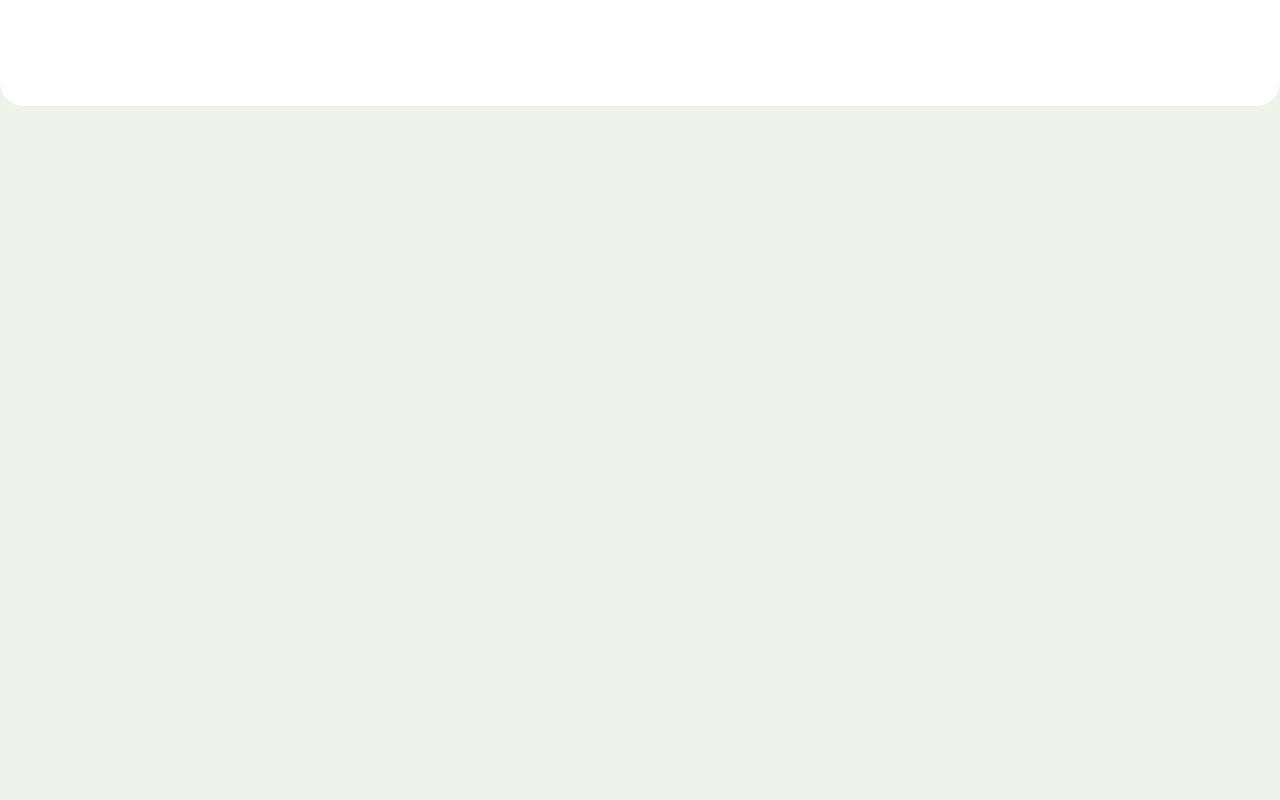
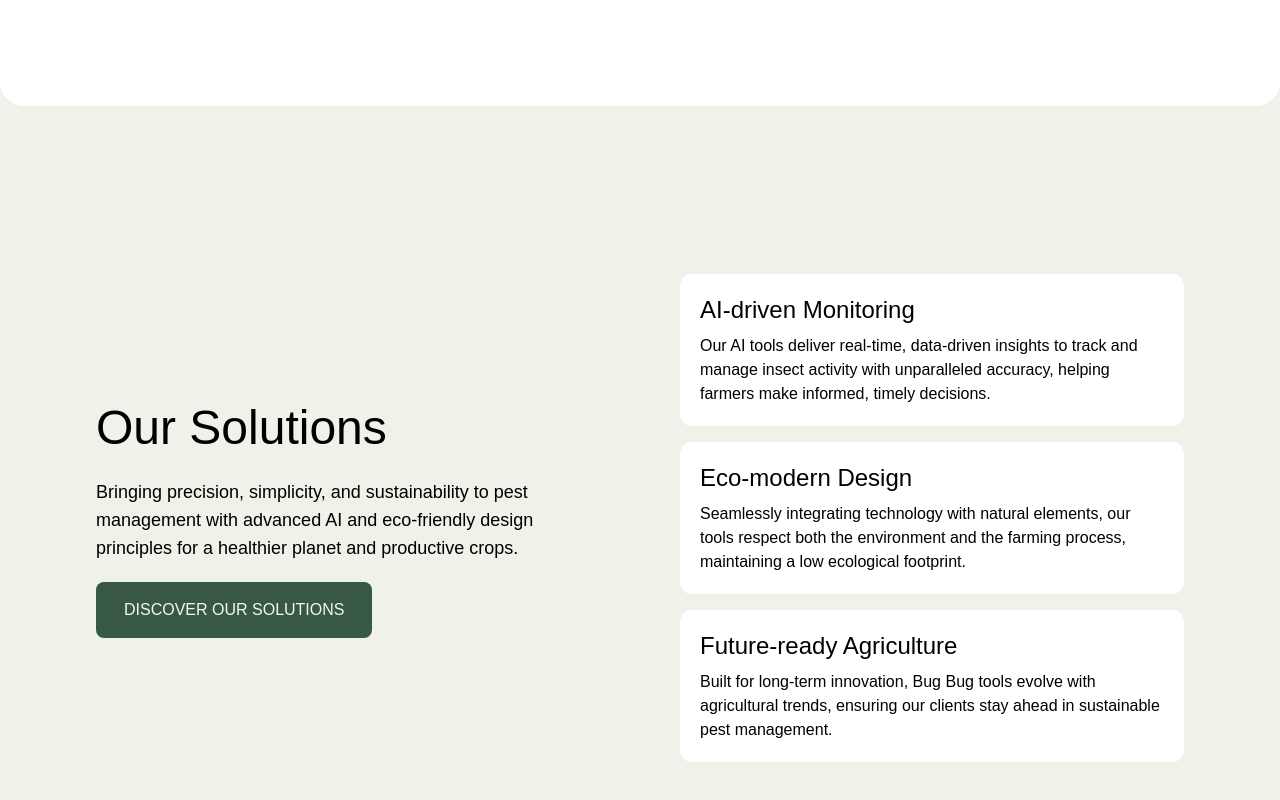
Before and after one commit to bagussuprapta/kreative-assembly, a React (Create React App) app: page / in a window 1280 px wide. Shown: the part 1176-1976 px from the top of the page. Before the commit the page ends 1282 px from the top, so only its background shows below. Built offline with nearby package versions, Linux system fonts and the light colour scheme; the HTML template or start-up script is replaced by a standard one; a web font is replaced by a local one.

Commit message:
feat(our-solution): create our solution component

```diff
--- /dev/null
+++ b/src/components/interface/OurSolution.jsx
@@ -0,0 +1,31 @@
+function OurSolution() {
+  return (
+    <div className="mt-14 flex flex-col gap-y-5 py-12 md:flex md:flex-row md:gap-x-20 md:py-28">
+      <div className=" flex flex-col gap-y-5 md:w-1/2 justify-center">
+        <h2 className="text-4xl md:text-3xl lg:text-4xl xl:text-5xl xl:leading-tight text-center md:text-left">Our Solutions</h2>
+        <p className="text-center text-lg md:text-left">
+        Bringing precision, simplicity, and sustainability to pest management with advanced AI and eco-friendly design principles for a healthier planet and productive crops.
+        </p>
+        <div className="flex gap-x-3 place-self-center md:place-self-start">
+          <button className="px-7 py-4 bg-bugbug-600 text-bugbug-50 rounded-lg focus:outline-none">DISCOVER OUR SOLUTIONS</button>
+        </div>
+      </div>
+      <div className="flex flex-col gap-y-4 md:gap-y-4 md:w-1/2 xl:">
+        <div className='p-5 bg-white rounded-xl'>
+          <p className='text-2xl'>AI-driven Monitoring</p>
+          <p className='mt-2'>Our AI tools deliver real-time, data-driven insights to track and manage insect activity with unparalleled accuracy, helping farmers make informed, timely decisions.</p>
+        </div>
+        <div className='p-5 bg-white rounded-xl'>
+          <p className='text-2xl'>Eco-modern Design</p>
+          <p className='mt-2'>Seamlessly integrating technology with natural elements, our tools respect both the environment and the farming process, maintaining a low ecological footprint.</p>
+        </div>
+        <div className='p-5 bg-white rounded-xl'>
+          <p className='text-2xl'>Future-ready Agriculture</p>
+          <p className='mt-2'>Built for long-term innovation, Bug Bug tools evolve with agricultural trends, ensuring our clients stay ahead in sustainable pest management.</p>
+        </div>
+      </div>
+    </div>
+  );
+}
+
+export { OurSolution };
--- a/src/pages/landingPage.js
+++ b/src/pages/landingPage.js
@@ -1,6 +1,7 @@
 import { Navbar } from "../components/interface/Navbar";
 import { Hero } from "../components/interface/Hero";
 import { AboutUs } from "../components/interface/AboutUs";
+import { OurSolution } from '../components/interface/OurSolution';
 
 function LandingPage() {
   return (
@@ -12,6 +13,9 @@ function LandingPage() {
       <div className="bg-white px-2 sm:px-4 md:px-6 lg:px-8 xl:px-24 rounded-3xl">
         <AboutUs />
       </div>
+      <div className="px-2 sm:px-4 md:px-6 lg:px-8 xl:px-24">
+        <OurSolution />
+      </div>
     </div>
   );
 }
```
Also changed, not shown: 1 other file (tests, documents, lock files or other folders).
